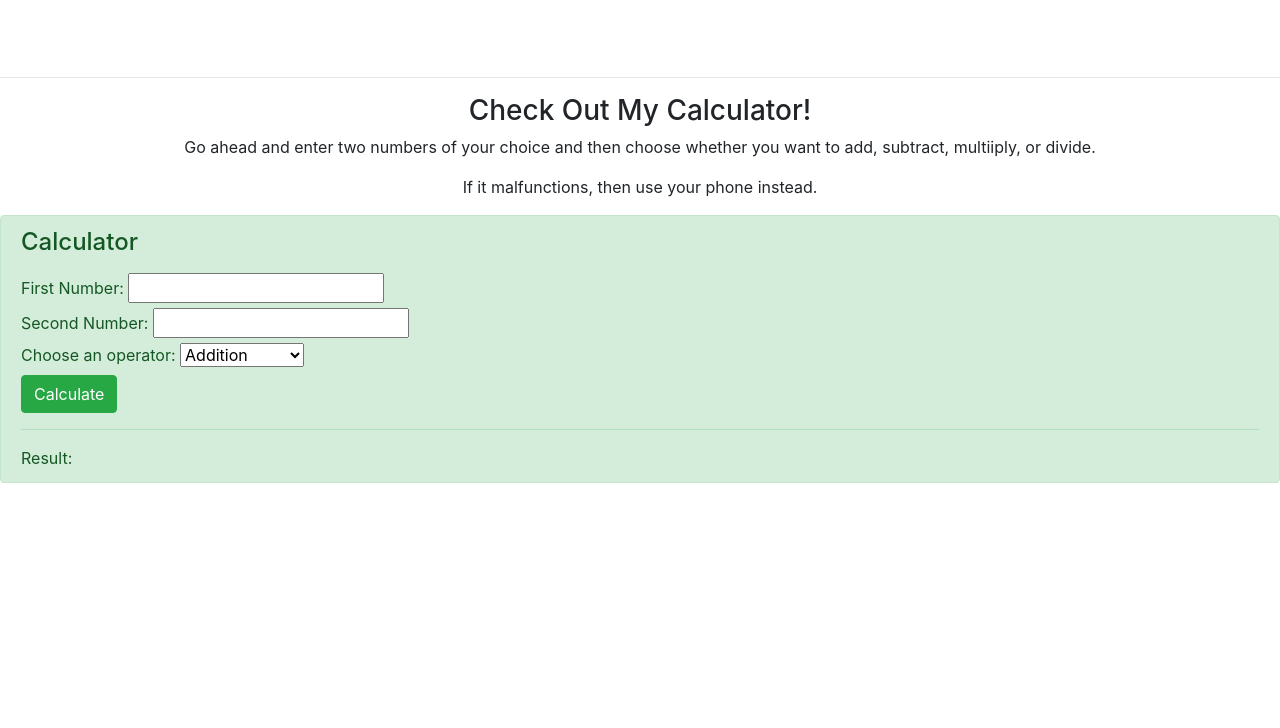
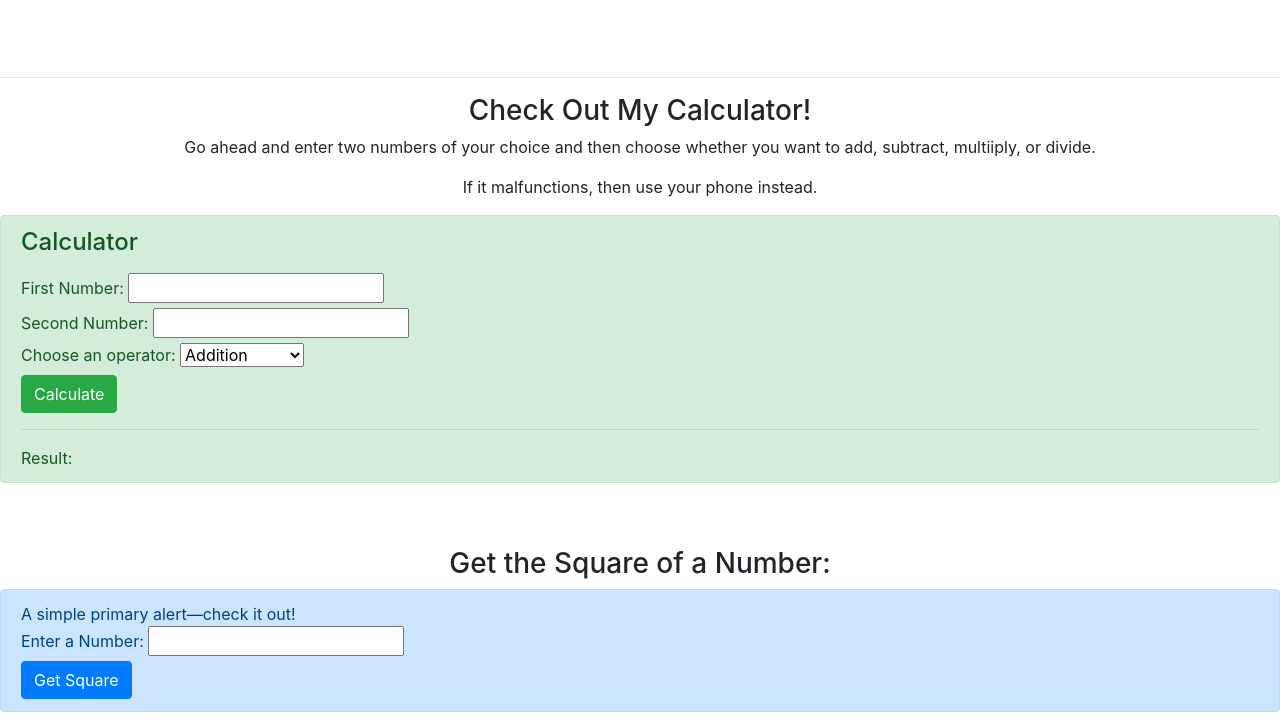
Before and after one commit to IdreesA/CIS-1051-HomePage-Project, a plain HTML site: page index.html in a window 1280 px wide. Shown: the part 1021-1749 px from the top of the page. Before the commit the page ends 1568 px from the top, so only its background shows below. Drawn offline with nearby package versions, Linux system fonts and the light colour scheme.

Commit message:
added square number thing

```diff
--- a/active.js
+++ b/active.js
@@ -7,3 +7,11 @@ let num2 = document.querySelector('#num2');
 
 
 */
+
+function squareAmount(){
+	var root = document.getElementById('rootvalue').value;
+	root = Number(root);
+	var square = root * root;
+	document.querySelector('#squareResultText').innerHTML = "Result: " + square;
+
+}
--- a/index.html
+++ b/index.html
@@ -348,5 +348,18 @@
 
 	<br>
 
+	<div class="movecenter">
+		<h3>Get the Square of a Number:</h3>
+	</div>
+	<div class="alert alert-primary" role="alert">
+  		A simple primary alert—check it out!
+  		<form>
+  			<label>Enter a Number: </label>
+  			<input type="text" id="rootvalue">
+  		</form>
+  		<button type="button" class="btn btn-primary" id="square" onclick="squareAmount();">Get Square</button> <br>
+  		<span id="squareResultText"></span>
+	</div>
+
 </body>
 </html>
```
